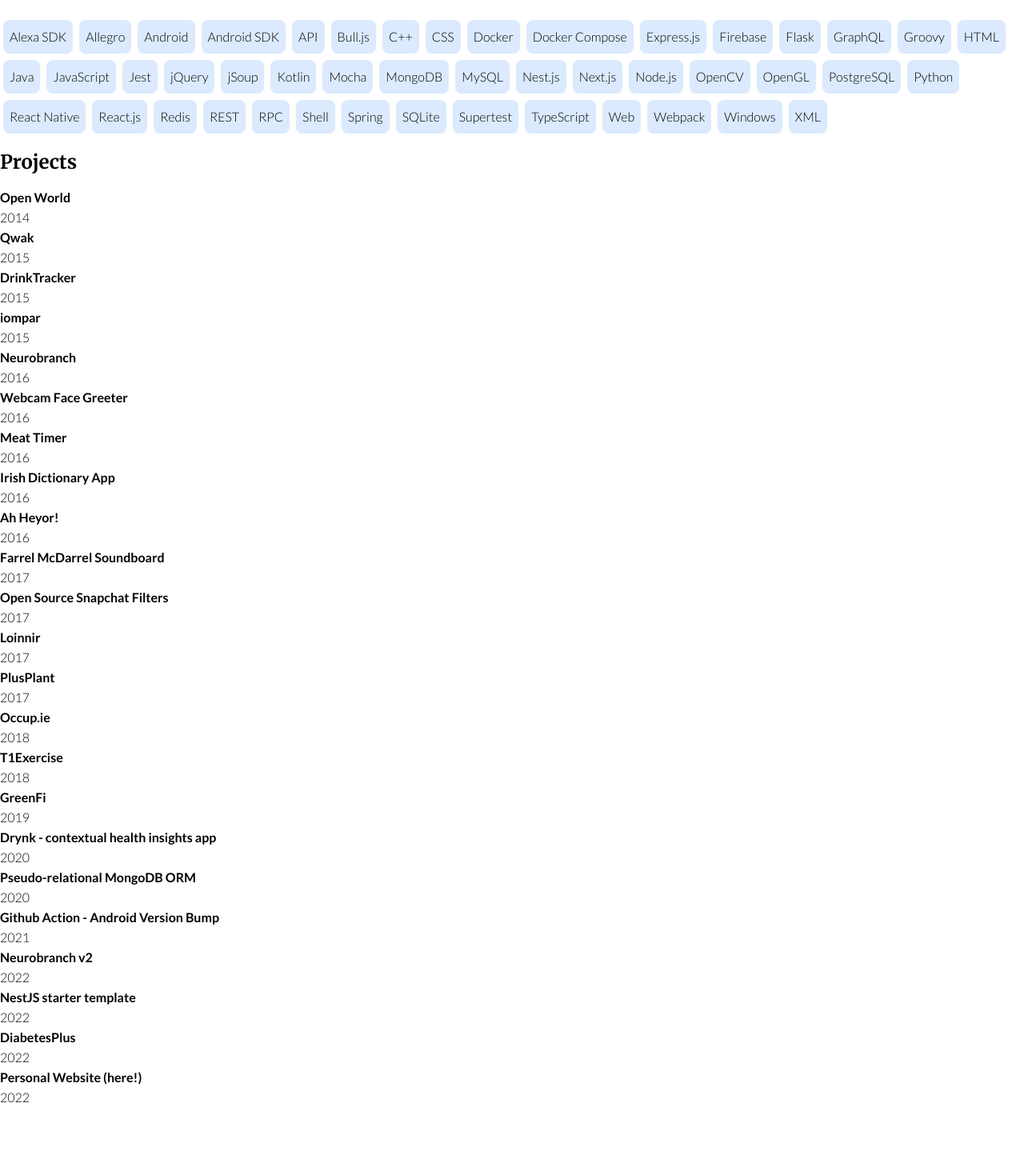
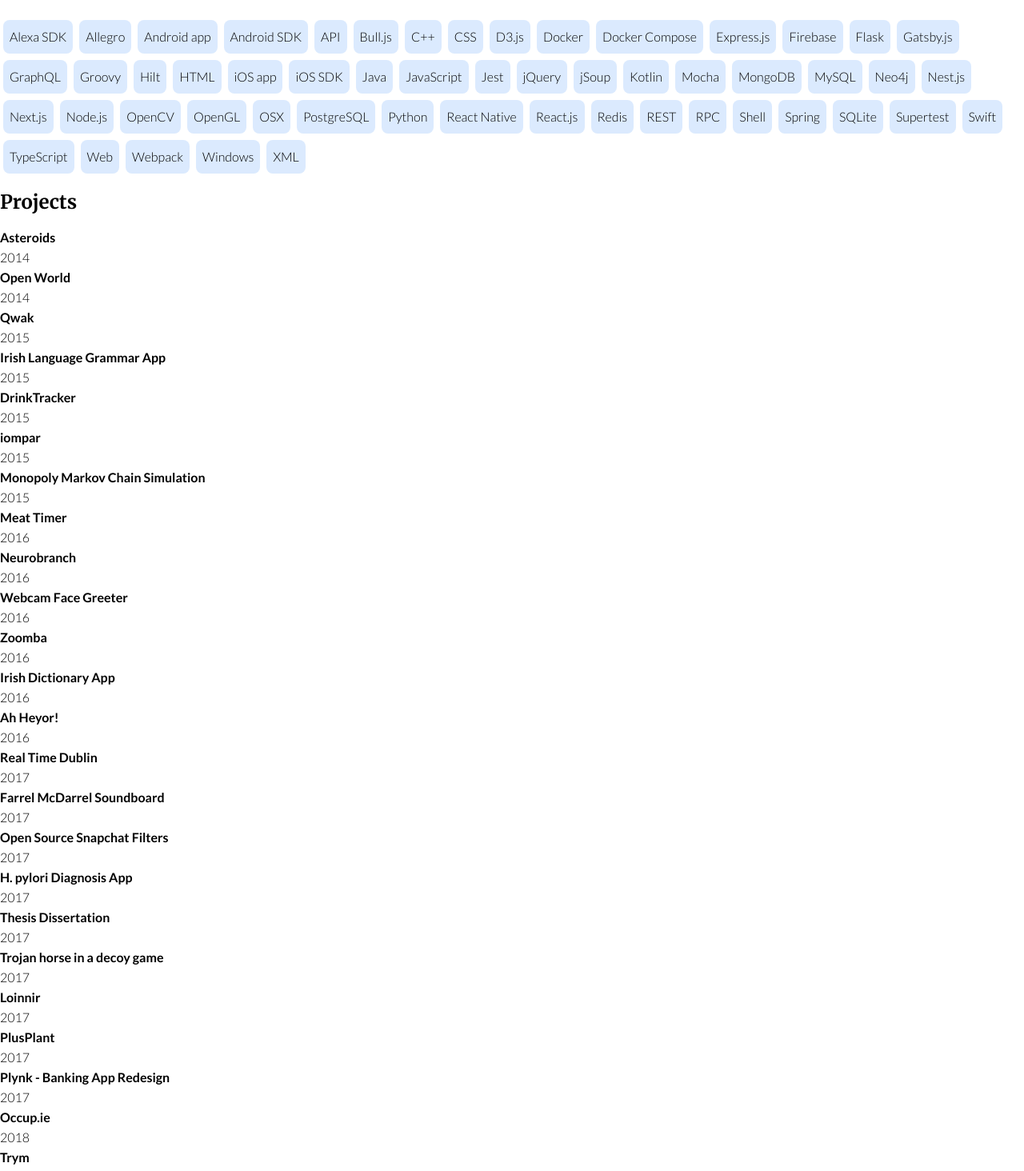
Before and after one commit to oflynned/personal-website, a Next.js app: page /portfolio in a window 1280 px wide. Shown: the part 163-1627 px from the top of the page at 80% size. Before the commit the page ends 1548 px from the top, so only its background shows below. Built offline with nearby package versions, Linux system fonts and the light colour scheme.

Commit message:
chore: update projects

```diff
--- a/src/data/projects/2014.ts
+++ b/src/data/projects/2014.ts
@@ -8,11 +8,30 @@ import {
 
 export const projects_2014: Project[] = [
   {
-    name: 'Open World',
+    name: 'Asteroids',
     description: [],
     year: 2014,
     type: ProjectType.PERSONAL,
-    resumeWorthy: false,
-    technologies: [Platform.WINDOWS, Language.CPP, Framework.ALLEGRO],
+    technologies: [
+      Language.JAVA,
+      Language.XML,
+      Framework.ANDROID_SDK,
+      Platform.ANDROID_APP,
+      Framework.OPENGL,
+    ],
+  },
+  {
+    name: 'Open World',
+    description: [
+      'A Mario platformer game clone where levels are generated from text file maps. There is no objective to the game, but instead it was a way to play with physics and 2d rendering engines',
+    ],
+    year: 2014,
+    type: ProjectType.PERSONAL,
+    technologies: [
+      Platform.WINDOWS,
+      Language.CPP,
+      Framework.ALLEGRO,
+      Framework.OPENGL,
+    ],
   },
 ];
--- a/src/data/projects/2015.ts
+++ b/src/data/projects/2015.ts
@@ -14,24 +14,34 @@ export const projects_2015: Project[] = [
       'An OCR reading aide for the visually impaired to transcribe notes to audio.',
     ],
     year: 2015,
-    type: ProjectType.PERSONAL,
+    type: ProjectType.STARTUP,
     technologies: [
       Framework.ANDROID_SDK,
-      Platform.ANDROID,
+      Platform.ANDROID_APP,
       Language.JAVA,
       Language.XML,
     ],
-    resumeWorthy: false,
+  },
+  {
+    name: 'Irish Language Grammar App',
+    description: [],
+    year: 2015,
+    type: ProjectType.PERSONAL,
+    technologies: [
+      Language.JAVA,
+      Language.XML,
+      Framework.ANDROID_SDK,
+      Platform.ANDROID_APP,
+    ],
   },
   {
     name: 'DrinkTracker',
     description: [],
     year: 2015,
     type: ProjectType.STARTUP,
-    resumeWorthy: false,
     technologies: [
       Framework.ANDROID_SDK,
-      Platform.ANDROID,
+      Platform.ANDROID_APP,
       Language.JAVA,
       Language.XML,
       Database.SQLITE,
@@ -46,12 +56,18 @@ export const projects_2015: Project[] = [
     type: ProjectType.PERSONAL,
     technologies: [
       Framework.ANDROID_SDK,
-      Platform.ANDROID,
+      Platform.ANDROID_APP,
       Language.JAVA,
       Language.XML,
       Database.SQLITE,
       Framework.JSOUP,
     ],
-    resumeWorthy: false,
+  },
+  {
+    name: 'Monopoly Markov Chain Simulation',
+    description: [],
+    year: 2015,
+    type: ProjectType.PERSONAL,
+    technologies: [Language.JAVA],
   },
 ];
--- a/src/data/projects/2016.ts
+++ b/src/data/projects/2016.ts
@@ -10,13 +10,28 @@ import {
 
 export const projects_2016: Project[] = [
   {
+    name: 'Meat Timer',
+    description: [
+      'An Android app that mathematically deduces how long to cook meat depending on the parameters given.',
+    ],
+    year: 2016,
+    type: ProjectType.PERSONAL,
+
+    technologies: [
+      Language.JAVA,
+      Language.XML,
+      Framework.ANDROID_SDK,
+      Platform.ANDROID_APP,
+    ],
+  },
+  {
     name: 'Neurobranch',
     description: [
       'Neurobranch was a clinical trials platform for researchers to run customisable clinical trials and collate the information for processing. Participants can opt in and join trials depending on preconditions, and then report information without researcher intervention.',
     ],
     year: 2016,
     type: ProjectType.STARTUP,
-    resumeWorthy: false,
+
     technologies: [
       Language.JAVASCRIPT,
       Language.HTML,
@@ -40,7 +55,7 @@ export const projects_2016: Project[] = [
     ],
     year: 2016,
     type: ProjectType.EMPLOYEE,
-    resumeWorthy: false,
+
     technologies: [
       Language.JAVA,
       Framework.SPRING,
@@ -52,19 +67,17 @@ export const projects_2016: Project[] = [
     ],
   },
   {
-    name: 'Meat Timer',
-    description: [
-      'An Android app that mathematically deduces how long to cook meat depending on the parameters given.',
-    ],
+    name: 'Zoomba',
+    description: [],
     year: 2016,
-    type: ProjectType.PERSONAL,
-    resumeWorthy: false,
     technologies: [
       Language.JAVA,
+      Platform.ANDROID_APP,
+      Framework.ANDROID_SDK,
       Language.XML,
-      Framework.ANDROID_SDK,
-      Platform.ANDROID,
+      Framework.OPENGL,
     ],
+    type: ProjectType.STARTUP,
   },
   {
     name: 'Irish Dictionary App',
@@ -74,14 +87,14 @@ export const projects_2016: Project[] = [
     ],
     year: 2016,
     type: ProjectType.PERSONAL,
-    resumeWorthy: false,
+
     technologies: [
       Language.JAVASCRIPT,
       Framework.EXPRESSJS,
       Framework.NODEJS,
       Language.JAVA,
       Framework.ANDROID_SDK,
-      Platform.ANDROID,
+      Platform.ANDROID_APP,
     ],
   },
   {
@@ -92,6 +105,5 @@ export const projects_2016: Project[] = [
     technologies: [Language.CPP, Framework.OPENGL, Platform.WINDOWS],
     year: 2016,
     type: ProjectType.PERSONAL,
-    resumeWorthy: false,
   },
 ];
--- a/src/data/projects/2017.ts
+++ b/src/data/projects/2017.ts
@@ -6,9 +6,22 @@ import {
   Project,
   ProjectType,
   Protocol,
+  Tool,
 } from './showcase';
 
 export const projects_2017: Project[] = [
+  {
+    name: 'Real Time Dublin',
+    description: [],
+    year: 2017,
+    type: ProjectType.PERSONAL,
+    technologies: [
+      Language.JAVA,
+      Platform.ANDROID_APP,
+      Framework.ANDROID_SDK,
+      Language.XML,
+    ],
+  },
   {
     name: 'Farrel McDarrel Soundboard',
     description: [
@@ -18,23 +31,68 @@ export const projects_2017: Project[] = [
     type: ProjectType.PERSONAL,
     technologies: [
       Language.JAVA,
-      Platform.ANDROID,
+      Platform.ANDROID_APP,
       Framework.ANDROID_SDK,
       Language.XML,
     ],
-    resumeWorthy: false,
   },
   {
     name: 'Open Source Snapchat Filters',
     description: [
-      'A research paper was written resulting from work done on the topic Orthogonal Procrustes in linear algebra.',
-      'A webcam feed is processed and applies 3d graphics from 2d pose markers using facial landmarks.',
-      'Simulated filters included object rasterisation on pose, face swap, and light occlusion.',
+      'A research paper was written resulting from work done on the topic Orthogonal Procrustes in linear algebra. A webcam feed is processed and applies 3d graphics from 2d pose markers using facial landmarks. Simulated filters included object rasterisation on pose, face swap, and light occlusion.',
     ],
     year: 2017,
     type: ProjectType.PERSONAL,
     technologies: [Language.PYTHON, Framework.OPENCV],
     resumeWorthy: true,
+  },
+  {
+    name: 'H. pylori Diagnosis App',
+    description: [
+      'This was a contract project for the TAGG group in Tallaght AMNCH hospital in Dublin Ireland.',
+      'The objective of this app was to move from a paper printout to a digital way of diagnosing the H. pylori bacterial infection. I gathered requirements from doctors who would act as clients in the project, and they would provide guidance at fortnightly meetings.',
+      'Eventually two native apps were released: one on iOS and one on Android.',
+    ],
+    year: 2017,
+    type: ProjectType.CONTRACTOR,
+    technologies: [
+      Language.JAVA,
+      Language.XML,
+      Platform.ANDROID_APP,
+      Framework.ANDROID_SDK,
+      Framework.IOS_SDK,
+      Platform.IOS_APP,
+      Language.SWIFT,
+    ],
+  },
+  {
+    name: 'Thesis Dissertation',
+    description: [],
+    year: 2017,
+    type: ProjectType.PERSONAL,
+    technologies: [
+      Language.PYTHON,
+      Database.MONGODB,
+      Database.NEO4J,
+      Tool.D3JS,
+      Language.HTML,
+      Language.CSS,
+    ],
+  },
+  {
+    name: 'Trojan horse in a decoy game',
+    description: [
+      'A proof of concept for trying to execute code on a remote machine. There are three parts to this: the first one is a shell script that snaps pictures of the user and shows notifications. The second part is a decoy snake game that fetches this remote script from a git repo. The third part is a simple REST API with a flag to invoke or not.',
+      'The remote shell script executes code to run the script via a crontab, making it difficult to remove without some system knowledge.',
+    ],
+    year: 2017,
+    type: ProjectType.PERSONAL,
+    technologies: [
+      Platform.OSX,
+      Language.SWIFT,
+      Language.SHELL,
+      Framework.OPENGL,
+    ],
   },
   {
     name: 'Loinnir',
@@ -51,10 +109,9 @@ export const projects_2017: Project[] = [
       Protocol.REST,
       Framework.JQUERY,
       Platform.API,
-      Platform.ANDROID,
+      Platform.ANDROID_APP,
       Platform.WEB,
     ],
-    resumeWorthy: false,
   },
   {
     name: 'PlusPlant',
@@ -65,6 +122,20 @@ export const projects_2017: Project[] = [
     year: 2017,
     type: ProjectType.STARTUP,
     technologies: [Language.CSS, Language.HTML, Language.JAVASCRIPT],
-    resumeWorthy: false,
+  },
+  {
+    name: 'Plynk - Banking App Redesign',
+    description: [],
+    year: 2017,
+    type: ProjectType.PERSONAL,
+    technologies: [
+      Platform.ANDROID_APP,
+      Framework.ANDROID_SDK,
+      Language.JAVA,
+      Language.XML,
+      Language.PYTHON,
+      Framework.FLASK,
+      Database.MYSQL,
+    ],
   },
 ];
--- a/src/data/projects/2018.ts
+++ b/src/data/projects/2018.ts
@@ -5,6 +5,7 @@ import {
   Platform,
   Project,
   ProjectType,
+  Protocol,
   Tool,
 } from './showcase';
 
@@ -19,14 +20,29 @@ export const projects_2018: Project[] = [
       Framework.NODEJS,
       Language.JAVASCRIPT,
       Framework.ANDROID_SDK,
-      Platform.ANDROID,
+      Platform.ANDROID_APP,
       Platform.API,
       Platform.WEB,
       Tool.MOCHA,
       Framework.SUPERTEST,
       Tool.FIREBASE,
     ],
-    resumeWorthy: false,
+  },
+  {
+    name: 'Trym',
+    description: [],
+    year: 2018,
+    type: ProjectType.STARTUP,
+    technologies: [
+      Language.JAVA,
+      Language.XML,
+      Database.MONGODB,
+      Framework.FLASK,
+      Protocol.REST,
+      Framework.ANDROID_SDK,
+      Platform.ANDROID_APP,
+      Platform.API,
+    ],
   },
   {
     name: 'T1Exercise',
@@ -41,7 +57,11 @@ export const projects_2018: Project[] = [
       Framework.NODEJS,
       Database.MONGODB,
       Tool.FIREBASE,
+      Framework.ANDROID_SDK,
+      Platform.ANDROID_APP,
+      Platform.IOS_APP,
+      Framework.IOS_SDK,
+      Language.SWIFT,
     ],
-    resumeWorthy: false,
   },
 ];
--- a/src/data/projects/2019.ts
+++ b/src/data/projects/2019.ts
@@ -6,6 +6,7 @@ import {
   Project,
   ProjectType,
   Protocol,
+  Tool,
 } from './showcase';
 
 export const projects_2019: Project[] = [
@@ -27,8 +28,38 @@ export const projects_2019: Project[] = [
       Framework.ANDROID_SDK,
       Platform.WEB,
       Platform.API,
-      Platform.ANDROID,
+      Platform.ANDROID_APP,
     ],
-    resumeWorthy: false,
+  },
+  {
+    name: 'Hairdressers Connect',
+    description: [],
+    year: 2019,
+    type: ProjectType.CONTRACTOR,
+    technologies: [
+      Language.JAVASCRIPT,
+      Framework.EXPRESSJS,
+      Framework.NODEJS,
+      Database.MONGODB,
+      Tool.MOCHA,
+      Framework.REACT,
+      Platform.API,
+    ],
+  },
+  {
+    name: 'Irish Nouns',
+    description: [],
+    year: 2019,
+    type: ProjectType.PERSONAL,
+    technologies: [
+      Platform.ANDROID_APP,
+      Framework.ANDROID_SDK,
+      Language.JAVA,
+      Tool.FIREBASE,
+      Framework.EXPRESSJS,
+      Language.JAVASCRIPT,
+      Database.MONGODB,
+      Platform.API,
+    ],
   },
 ];
--- a/src/data/projects/2020.ts
+++ b/src/data/projects/2020.ts
@@ -14,14 +14,14 @@ export const projects_2020: Project[] = [
     name: 'Drynk - contextual health insights app',
     year: 2020,
     description: [
-      'Drynk is an alcohol health app that tries to reduce harm by contextually showing the effects of alcohol, like Fitbit with exercise',
+      'Drynk is an alcohol health app that tries to reduce harm by contextually showing the effects of alcohol, like Fitbit with exercise.',
       'The user adds drinks as they consume them, and the app works out state projections and context to aid judgement and consumption insights.',
       'The API consists of a number of microservices to calculate user timelines, statistics, and health insights meshed together using GraphQL.',
     ],
     type: ProjectType.PERSONAL,
     resumeWorthy: true,
     technologies: [
-      Platform.ANDROID,
+      Platform.ANDROID_APP,
       Framework.ANDROID_SDK,
       Platform.WEB,
       Language.KOTLIN,
@@ -31,11 +31,24 @@ export const projects_2020: Project[] = [
     ],
   },
   {
+    name: 'Sortlist.com migration',
+    year: 2020,
+    type: ProjectType.EMPLOYEE,
+    description: [
+      'A quick proof of concept moving from AngularJS to SSG/ISG pages in NextJS and GatsbyJS.',
+    ],
+    technologies: [
+      Framework.GATSBYJS,
+      Framework.NEXTJS,
+      Language.JAVASCRIPT,
+      Language.TYPESCRIPT,
+    ],
+  },
+  {
     name: 'Pseudo-relational MongoDB ORM',
     year: 2020,
     description: [
-      'A pseudo-relational layer on top of MongoDB written in TypeScript to quickly iterate on personal projects.',
-      'The aim was to bridge the gap between relational databases and the flexibility of document-based data stores.',
+      'A pseudo-relational layer on top of MongoDB written in TypeScript to quickly iterate on personal projects. The aim was to bridge the gap between relational databases and the flexibility of document-based data stores.',
       'Published on npm.',
     ],
     type: ProjectType.PERSONAL,
--- a/src/data/projects/2021.ts
+++ b/src/data/projects/2021.ts
@@ -4,6 +4,7 @@ import {
   Platform,
   Project,
   ProjectType,
+  Protocol,
   Tool,
 } from './showcase';
 
@@ -12,19 +13,31 @@ export const projects_2021: Project[] = [
     name: 'Github Action - Android Version Bump',
     year: 2021,
     description: [
-      'An automated way to bump semantic versioning using Github on a native Android repository.',
-      'The version is generated using TypeScript when the action is kicked off on a specific workflow. Using semantic commit messages, the CI run can determine the appropriate version bump to assign to the new release.',
-      'When the job completes, it creates a tag and exports parameters to create a release later in the workflow.',
+      'An automated way to bump semantic versioning using Github on a native Android repository. The version is generated using TypeScript when the action is kicked off on a specific workflow. Using semantic commit messages, the CI run can determine the appropriate version bump to assign to the new release. When the job completes, it creates a tag and exports parameters to create a release later in the workflow.',
     ],
     type: ProjectType.PERSONAL,
-    resumeWorthy: false,
     technologies: [
       Language.TYPESCRIPT,
       Tool.JEST,
-      Platform.ANDROID,
+      Platform.ANDROID_APP,
       Framework.ANDROID_SDK,
       Language.GROOVY,
       Language.SHELL,
     ],
   },
+  {
+    name: 'Kotlin MVVM starter app',
+    year: 2021,
+    description: [],
+    type: ProjectType.PERSONAL,
+    technologies: [
+      Language.KOTLIN,
+      Framework.ANDROID_SDK,
+      Platform.ANDROID_APP,
+      Language.XML,
+      Tool.HILT,
+      Protocol.GRAPHQL,
+      Language.GROOVY,
+    ],
+  },
 ];
--- a/src/data/projects/2022.ts
+++ b/src/data/projects/2022.ts
@@ -9,14 +9,14 @@ export const projects_2022: Project[] = [
       'Revisiting the 2016 idea and reimplementing the idea correctly using modern technology',
     ],
     type: ProjectType.PERSONAL,
-    resumeWorthy: false,
+
     technologies: [...usualApiStack],
   },
   {
     name: 'NestJS starter template',
     year: 2022,
     type: ProjectType.PERSONAL,
-    resumeWorthy: false,
+
     description: [],
     technologies: [...usualApiStack],
   },
@@ -24,7 +24,7 @@ export const projects_2022: Project[] = [
     name: 'DiabetesPlus',
     year: 2022,
     type: ProjectType.PERSONAL,
-    resumeWorthy: false,
+
     description: [],
     technologies: [...usualApiStack, Framework.REACT_NATIVE],
   },
@@ -32,7 +32,7 @@ export const projects_2022: Project[] = [
     name: 'Personal Website (here!)',
     year: 2022,
     type: ProjectType.PERSONAL,
-    resumeWorthy: false,
+
     description: [],
     technologies: [
       Language.TYPESCRIPT,
--- a/src/data/projects/showcase.ts
+++ b/src/data/projects/showcase.ts
@@ -29,6 +29,7 @@ export enum Framework {
   ANDROID_SDK = 'Android SDK',
   IOS_SDK = 'iOS SDK',
   NEXTJS = 'Next.js',
+  GATSBYJS = 'Gatsby.js',
   NESTJS = 'Nest.js',
   KOAJS = 'Koa.js',
   EXPRESSJS = 'Express.js',
@@ -49,8 +50,8 @@ export enum Framework {
 export enum Platform {
   WINDOWS = 'Windows',
   OSX = 'OSX',
-  ANDROID = 'Android',
-  IOS = 'iOS',
+  ANDROID_APP = 'Android app',
+  IOS_APP = 'iOS app',
   WEB = 'Web',
   API = 'API',
 }
@@ -64,6 +65,9 @@ export enum Tool {
   XCODE = 'XCode',
   FIREBASE = 'Firebase',
   WEBPACK = 'Webpack',
+  HILT = 'Hilt',
+  PANDAS = 'Pandas',
+  D3JS = 'D3.js',
 }
 
 export enum Protocol {
@@ -77,6 +81,7 @@ export enum Database {
   SQLITE = 'SQLite',
   POSTGRESQL = 'PostgreSQL',
   MONGODB = 'MongoDB',
+  NEO4J = 'Neo4j',
   REDIS = 'Redis',
 }
 
@@ -94,5 +99,6 @@ export type Project = {
   type: ProjectType;
   technologies: Technology[];
   description: string[];
-  resumeWorthy: boolean;
+  resumeWorthy?: boolean;
+  notable?: boolean;
 };
```
